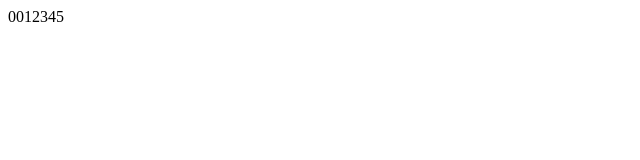
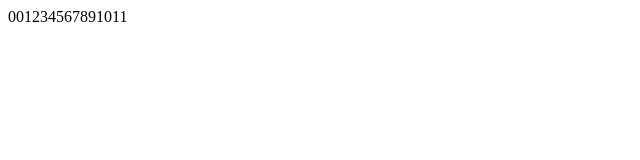
Before and after one commit to ksierpien/home-office-tracker, an Angular app: page / in a window 1280 px wide. Shown: the top 160 px of the page, without its empty margins (0-640 px from the left). Built offline with nearby package versions, Linux system fonts and the light colour scheme.

Commit message:
feat(month): add month component

```diff
--- a/src/app/app.component.html
+++ b/src/app/app.component.html
@@ -1,2 +1,2 @@
-<hot-week [days]="[0, 0, 1, 2, 3, 4, 5]"></hot-week>
+<hot-month></hot-month>
 <router-outlet></router-outlet>
--- a/src/app/app.module.ts
+++ b/src/app/app.module.ts
@@ -5,12 +5,14 @@ import { AppRoutingModule } from './app-routing.module';
 import { AppComponent } from './app.component';
 import { DayComponent } from './day/day.component';
 import { WeekComponent } from './week/week.component';
+import { MonthComponent } from './month/month.component';
 
 @NgModule({
   declarations: [
     AppComponent,
     DayComponent,
-    WeekComponent
+    WeekComponent,
+    MonthComponent
   ],
   imports: [
     BrowserModule,
--- /dev/null
+++ b/src/app/month/month.component.html
@@ -0,0 +1,3 @@
+<div>
+  <hot-week *ngFor="let week of weeks" [days]="week"></hot-week>
+</div>
--- /dev/null
+++ b/src/app/month/month.component.ts
@@ -0,0 +1,17 @@
+import { Component, OnInit } from '@angular/core';
+
+@Component({
+  selector: 'hot-month',
+  templateUrl: './month.component.html',
+  styleUrls: ['./month.component.css'],
+})
+export class MonthComponent implements OnInit {
+  weeks = [
+    [0, 0, 1, 2, 3, 4, 5],
+    [6, 7, 8, 9, 10, 11],
+  ];
+
+  constructor() {}
+
+  ngOnInit(): void {}
+}
```
Also changed, not shown: src/app/month/month.component.css (added), 1 other file (tests, documents, lock files or other folders).
